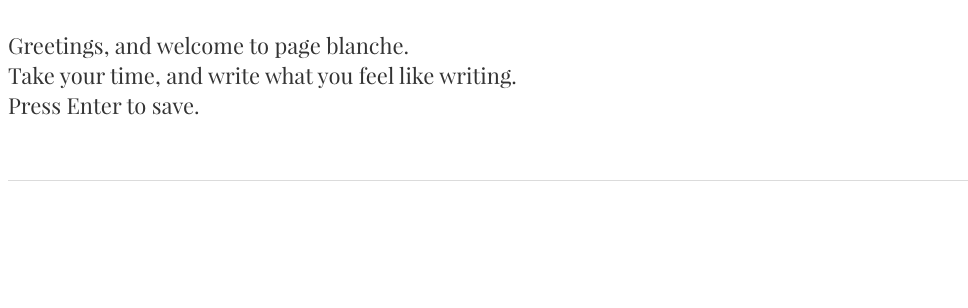
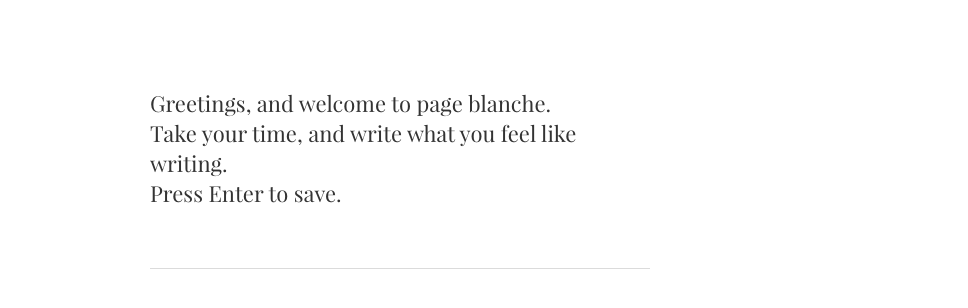
Before and after one commit to HackerLoop/pageblanche, an Electron app: page app/index.html in a window 800 px wide. Shown: the whole page, 968 px wide, since content can reach past the window. Drawn offline with nearby package versions, Linux system fonts and the light colour scheme; no server answers; files whose address does not match are found by name.

Commit message:
layout updates

```diff
--- a/app/css/main.css
+++ b/app/css/main.css
@@ -91,8 +91,10 @@ blockquote {
 }
 
 #container {
-    width: 960px;
+    width: 60%;
+    min-width: 500px;
     margin: 30px auto;
+    margin-top: 4em;
 }
 
 #all-demos {
```
